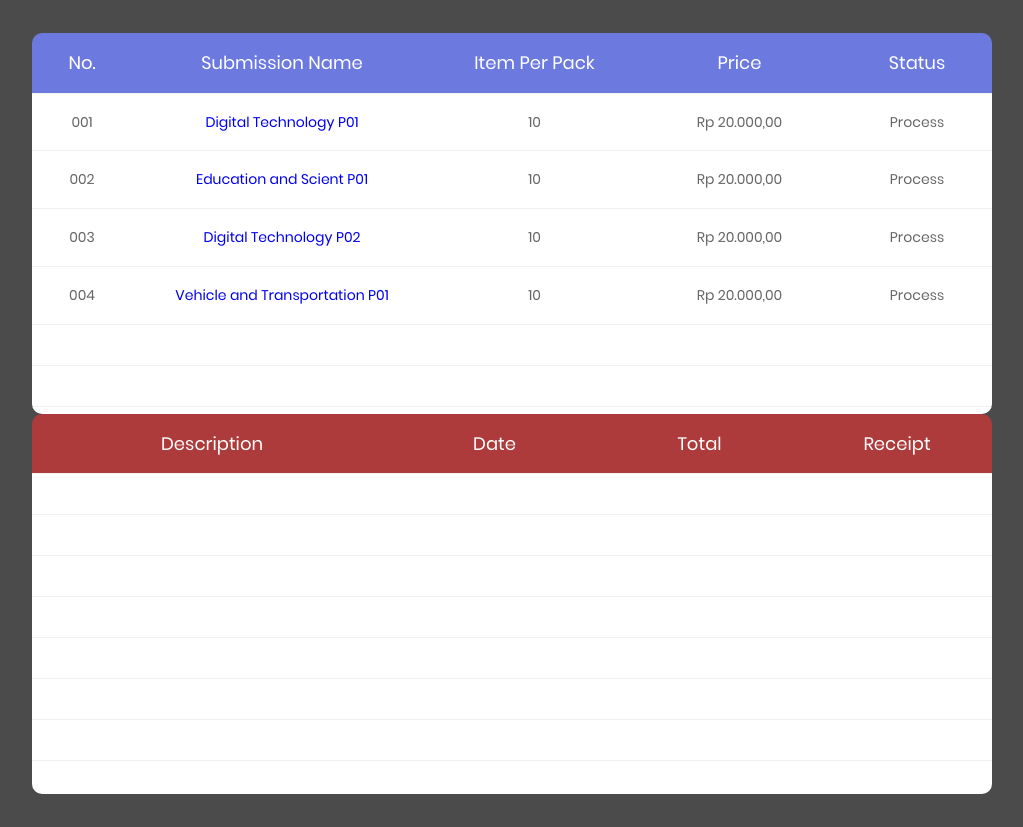
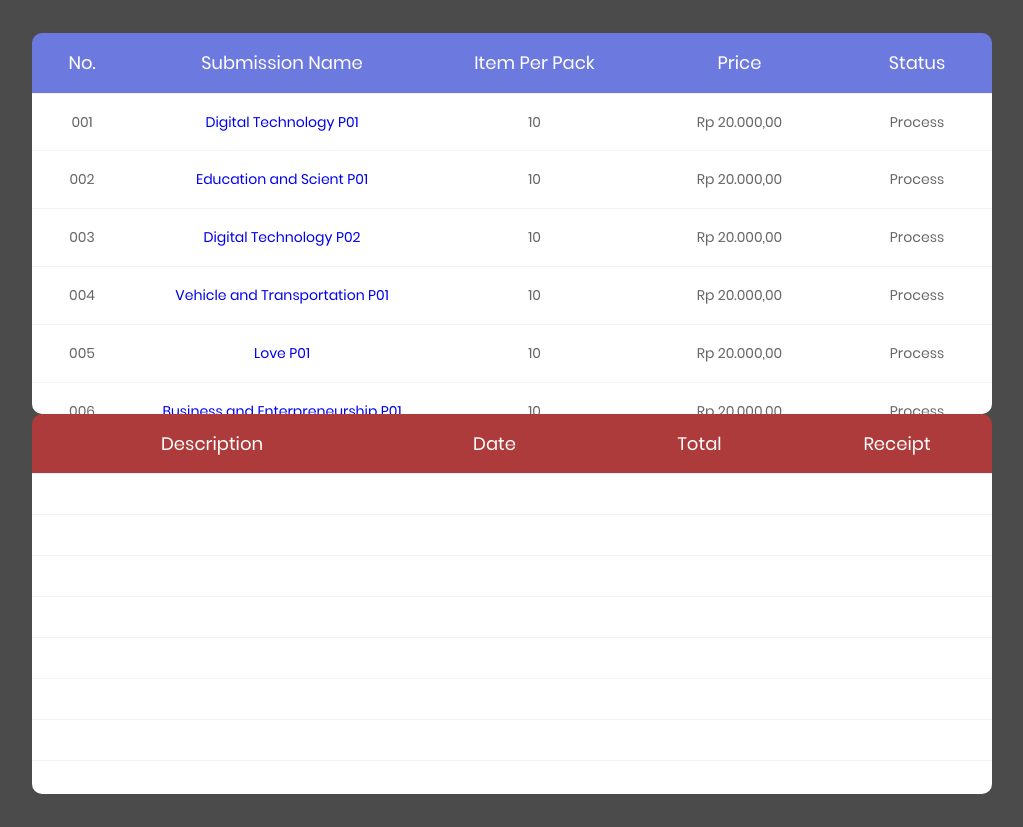
Before and after one commit to wehape/efendi, a plain HTML site: page summary/index.html in a window 1280 px wide. Shown: the whole page, without its empty margins (128-1151 px from the left). Drawn offline with nearby package versions, Linux system fonts and the light colour scheme; files whose address does not match are found by name.

Commit message:
Update index.html

```diff
--- a/summary/index.html
+++ b/summary/index.html
@@ -94,12 +94,46 @@
 							<div class="cellku" data-title="Status">
 								Process
 							</div>
-						</div><div class="row">
+						</div>
+						<div class="row">
 							<div class="cellku" data-title="No.">
 								004
 							</div>
 							<div class="cellku" data-title="Submission Name">
 								<a href="https://wehape.github.io/anggie/tugas/004">Vehicle and Transportation P01</a>
+							</div>
+							<div class="cellku" data-title="Item Per Pack">
+								10
+							</div>
+							<div class="cellku" data-title="Price">
+								Rp 20.000,00
+							</div>
+							<div class="cellku" data-title="Status">
+								Process
+							</div>
+						</div>
+						<div class="row">
+							<div class="cellku" data-title="No.">
+								005
+							</div>
+							<div class="cellku" data-title="Submission Name">
+								<a href="https://wehape.github.io/anggie/tugas/005">Love P01</a>
+							</div>
+							<div class="cellku" data-title="Item Per Pack">
+								10
+							</div>
+							<div class="cellku" data-title="Price">
+								Rp 20.000,00
+							</div>
+							<div class="cellku" data-title="Status">
+								Process
+							</div>
+						</div><div class="row">
+							<div class="cellku" data-title="No.">
+								006
+							</div>
+							<div class="cellku" data-title="Submission Name">
+								<a href="https://wehape.github.io/anggie/tugas/006">Business and Enterpreneurship P01</a>
 							</div>
 							<div class="cellku" data-title="Item Per Pack">
 								10
```
